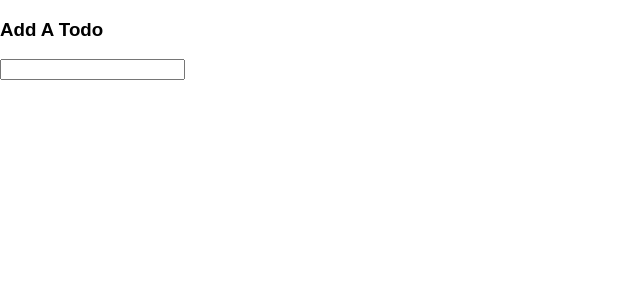
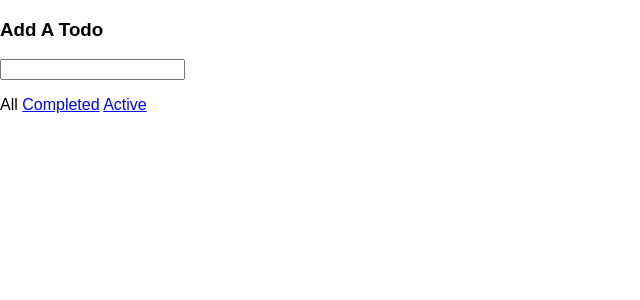
Before and after one commit to wdjungst/redux-lecture-f2018, a React (Create React App) app: page / in a window 1280 px wide. Shown: the top 300 px of the page, without its empty margins (0-640 px from the left). Built offline with nearby package versions, Linux system fonts and the light colour scheme.

Commit message:
filter link

```diff
--- /dev/null
+++ b/src/components/FilterLink.js
@@ -0,0 +1,37 @@
+import React from 'react'
+import { connect } from 'react-redux'
+
+const styles = {
+  link: {
+    textDecoration: 'underline',
+    color: 'blue',
+    cursor: 'pointer',
+  }
+}
+
+// children ---v
+//<FilterLink>All</FilterLink>
+//<FilterLink>Completed</FilterLink>
+//<FilterLink>Active</FilterLink>
+const FilterLink = ({ activeFilter, dispatch, children }) => {
+  if (children === activeFilter) {
+    return (
+      <span>{children}</span>
+    )
+  } else {
+    return (
+      <span
+        style={styles.link}
+        onClick={() => dispatch({ type: 'SET_FILTER', filter: children }) }
+      >
+        {children}
+      </span>
+    )
+  }
+}
+
+const mapStateToProps =  (state) => {
+  return { activeFilter: state.filter }
+}
+
+export default connect(mapStateToProps)(FilterLink)
--- a/src/components/Footer.js
+++ b/src/components/Footer.js
@@ -1,5 +1,14 @@
 import React from 'react'
+import FilterLink from './FilterLink'
 
-const Footer = () => null
+const Footer = () => (
+  <div>
+    <FilterLink>All</FilterLink>
+    {' '}
+    <FilterLink>Completed</FilterLink>
+    {' '}
+    <FilterLink>Active</FilterLink>
+  </div>
+)
 
 export default Footer
--- /dev/null
+++ b/src/reducers/filter.js
@@ -0,0 +1,11 @@
+const filter = (state = 'All', action) => {
+  switch(action.type) {
+    case 'SET_FILTER':
+      //{ type: 'SET_FILTER', filter: 'Complete' }
+      return action.filter
+    default:
+      return state
+  }
+}
+
+export default filter
--- a/src/reducers/index.js
+++ b/src/reducers/index.js
@@ -1,10 +1,12 @@
 import { combineReducers } from 'redux'
 import todos from './todos'
 import nextId from './nextId'
+import filter from './filter'
 
 const rootReducer = combineReducers({
   todos,
   nextId,
+  filter,
 })
 
 export default rootReducer
```
